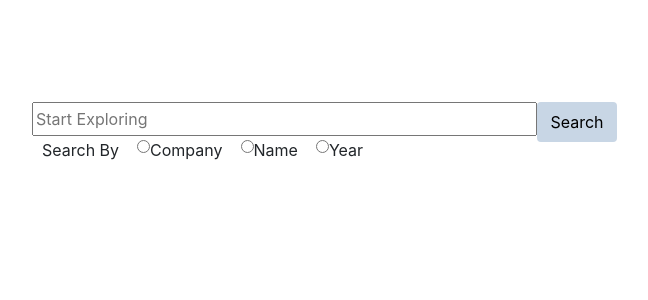
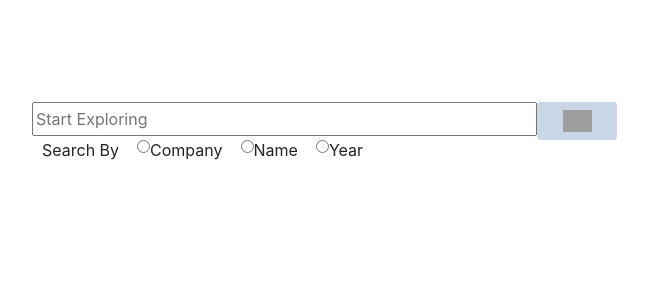
Before and after one commit to vishvanath45/v2sh, a Django app: page / in a window 1280 px wide. Shown: the part 248-548 px from the top of the page, without its empty margins (368-1016 px from the left). Run offline with Django 3.2, Linux system fonts and the light colour scheme; some libraries are stand-ins or nearby versions; grey boxes are pictures that could not be loaded.

Commit message:
issue #6 added a search icon

```diff
--- a/v2sh/templates/home.html
+++ b/v2sh/templates/home.html
@@ -12,7 +12,7 @@
     <div class = "search">
         <form action="/action_page.php">
           <input type="text" class = "type" placeholder="Start Exploring" name="search">
-          <button id = "sub_btn" type="submit">Search<i class="fa fa-search"></i></button>
+          <button id = "sub_btn" type="submit"><img src="http://www.endlessicons.com/wp-content/uploads/2015/08/search-icon-2-614x460.png" height="22px" width="29px"><i class="fa fa-search"></i></button>
         </form>
         <div class = "filter">
                 <label>
```
